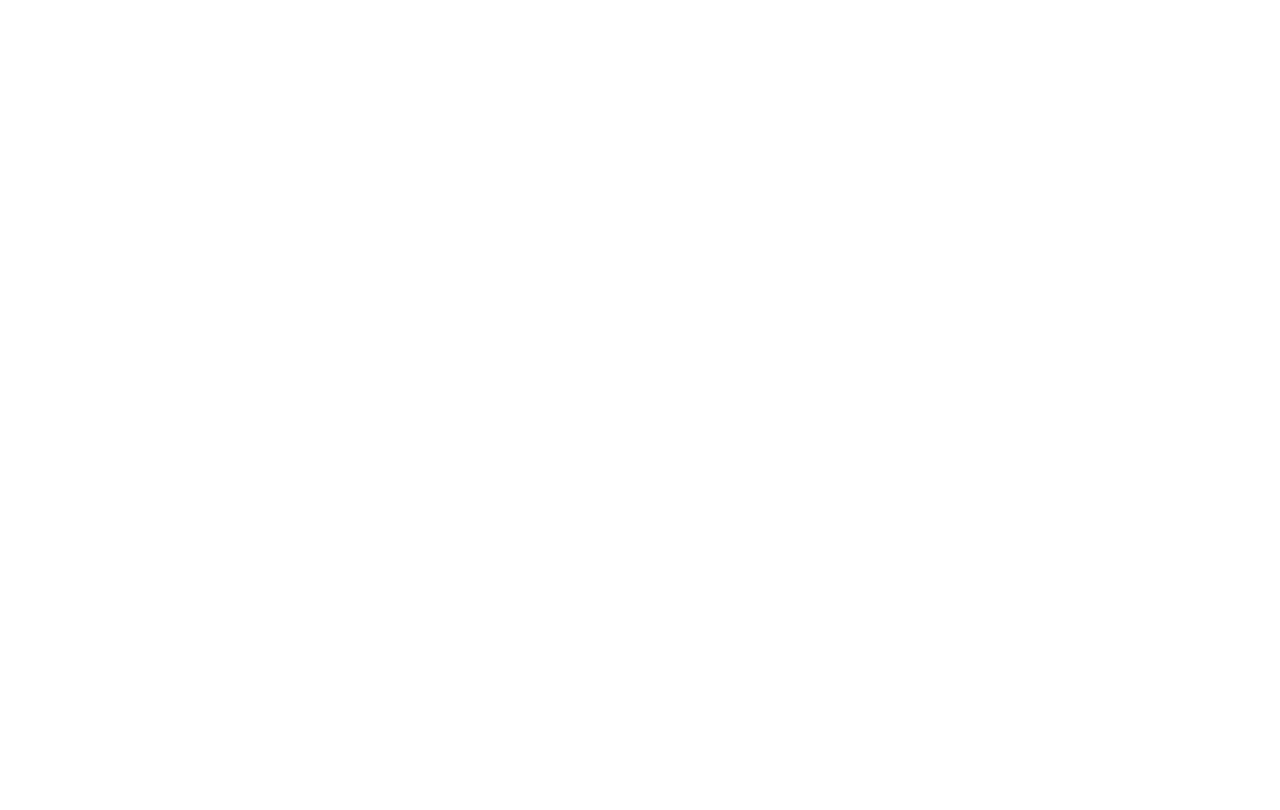
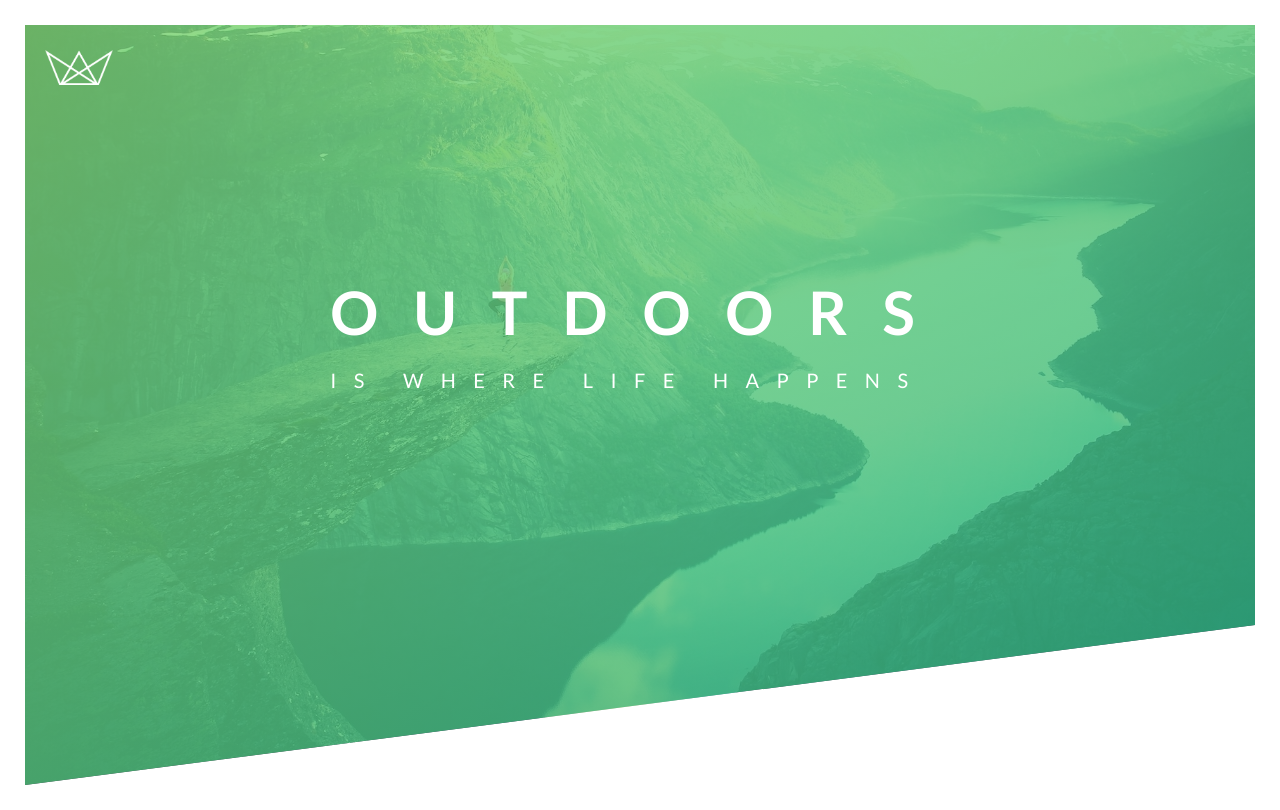
Before and after one commit to mateomatu/Natours, a plain HTML site: page starter/index.html in a window 1280 px wide. Drawn offline with Linux system fonts and the light colour scheme; files that its build step writes are made by us from their sources.

Commit message:
Estilados de natours

```diff
--- a/starter/css/style.css
+++ b/starter/css/style.css
@@ -6,3 +6,96 @@ Medium green: #55c57a
 Dark green: #28b485
 
 */
+
+* {
+    margin: 0;
+    padding: 0;
+    box-sizing: border-box;
+}
+
+body {
+    padding: 25px;
+    font-family: "Lato", sans-serif;
+    font-weight: 400;
+    font-size: 16px;
+    line-height: 1.7;
+    color: #777;
+}
+
+.header {
+    height: 95vh;
+    background-image: linear-gradient(to right bottom , rgba(126, 213, 111, 0.806), rgba(40, 180, 133, 0.801)), url(../img/hero.jpg);
+    background-size: cover;
+    background-position: top;
+    position: relative;
+    clip-path: polygon(0 0, 100% 0, 100% 75vh, 0 100%);
+}
+
+.logo-box {
+    position: absolute;
+    top: 25px;
+    left: 20px;
+}
+
+.logo {
+    height: 35px;
+}
+
+.text-box {
+    position: absolute;
+    top: 40%;
+    left: 50%;
+    transform: translate(-50%, -50%);
+}
+
+.heading-primary {
+    color: white;
+    text-transform: uppercase;
+/*     position: absolute;
+    top: 50%;
+    left: 50%;
+    transform: translate(-50%, -50%); */
+
+    /*Cuando hay problemas con las animaciones, shakes inesperados*/
+    backface-visibility: hidden;
+}
+
+.heading-primary-main {
+    display: block;
+    font-size: 60px;
+    font-weight: 700;
+    letter-spacing: 35px;
+    animation: moveInLeft 1s ease-in;
+}
+
+.heading-primary-sub {
+    display: block;
+    font-size: 20px;
+    font-weight: 400;
+    letter-spacing: 17.4px;
+    animation: moveInRight 1s ease-in;
+}
+
+@keyframes moveInLeft {
+    0% {
+        transform: translateX(-10px);
+        opacity: 0;
+    }
+
+    100% {
+        transform: translateX(0);
+        opacity: 1;
+    }
+}
+
+@keyframes moveInRight {
+    0% {
+        transform: translateX(10px);
+        opacity: 0;
+    }
+
+    100% {
+        transform: translateX(0);
+        opacity: 1;
+    }
+}
--- a/starter/index.html
+++ b/starter/index.html
@@ -13,7 +13,17 @@
         <title>Natours | Exciting tours for adventurous people</title>
     </head>
     <body>
-
+        <header class="header">
+            <div class="logo-box">
+                <img class="logo" src="img/logo-white.png" alt="logo of the business" />
+            </div>
+            <div class="text-box">
+                <h1 class="heading-primary">
+                    <span class="heading-primary-main">Outdoors</span>
+                    <span class="heading-primary-sub">Is where life happens</span>
+                </h1>
+            </div>
+        </header>
 
     </body>
 </html>
```
